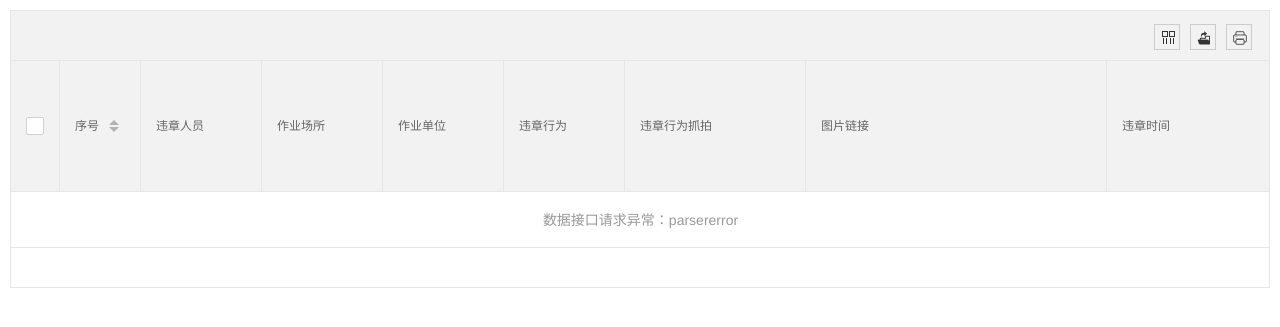
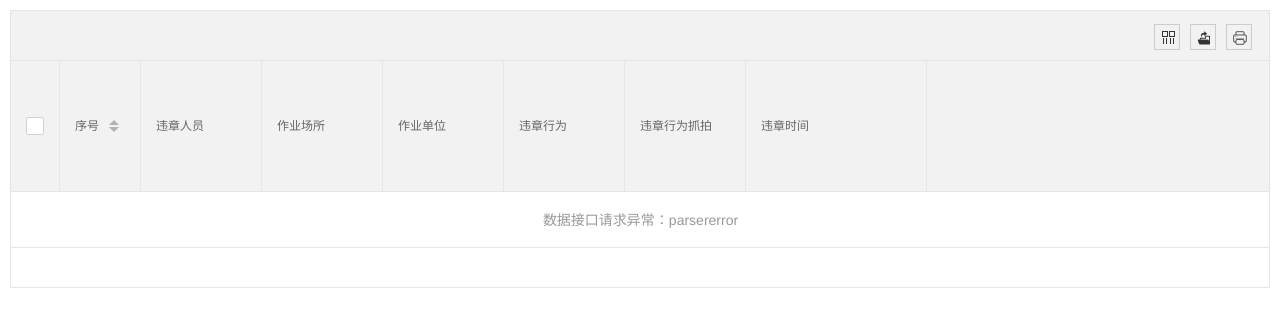
Before and after one commit to gqxie/kangni, a Django app: template log/templates/log/layui.html in a window 1280 px wide. Shown: the top 327 px of the page. Run offline with Django 3.2, Linux system fonts and the light colour scheme; the template is opened without the code that fills it, so the values that code supplies are empty.

Commit message:
master 表格调整

```diff
--- a/log/templates/log/layui.html
+++ b/log/templates/log/layui.html
@@ -14,9 +14,9 @@
             margin: 10px;
         }
 
-        .layui-table-cell{
-            height:120px!important;
-            line-height: 120px!important;
+        .layui-table-cell {
+            height: 120px !important;
+            line-height: 120px !important;
         }
     </style>
 </head>
@@ -51,18 +51,10 @@
                 , {field: 'districtName', title: '作业场所', width: 120}
                 , {field: 'positionName', title: '作业单位', width: 120}
                 , {field: 'eventType', title: '违章行为', width: 120}
-                {#, {field: 'cameraName', title: '摄像头名称', width: 120}#}
-                {#, {field: 'cameraUseType', title: '摄像头用途', width: 120}#}
                 , {
-                    field: 'photo2', title: '违章行为抓拍', width: 180, templet: function (d) {
+                    field: 'photo', title: '违章行为抓拍', width: 120, templet: function (d) {
                         var uri = 'media' + d.photo.split('media')[1];
-                        return '<div><img height="120" weight="80" src="'+d.photo+'"/>' + '</div>'
-                    }
-                }
-                , {
-                    field: 'photo', title: '图片链接', width: 300, templet: function (d) {
-                        var uri = 'media' + d.photo.split('media')[1];
-                        return '<div><a href="' + uri + '" class="layui-table-link" target="_blank">' + d.photo + '</a></div>'
+                        return '<div><a href="' + uri + '" class="layui-table-link" target="_blank">' + '<img height="120" weight="80" src="' + d.photo + '"/>' + '</a></div>'
                     }
                 }
                 , {field: 'createTime', title: '违章时间', width: 180}
```
Also changed, not shown: resource/views.py (+9 -2 lines), 1 other file.
